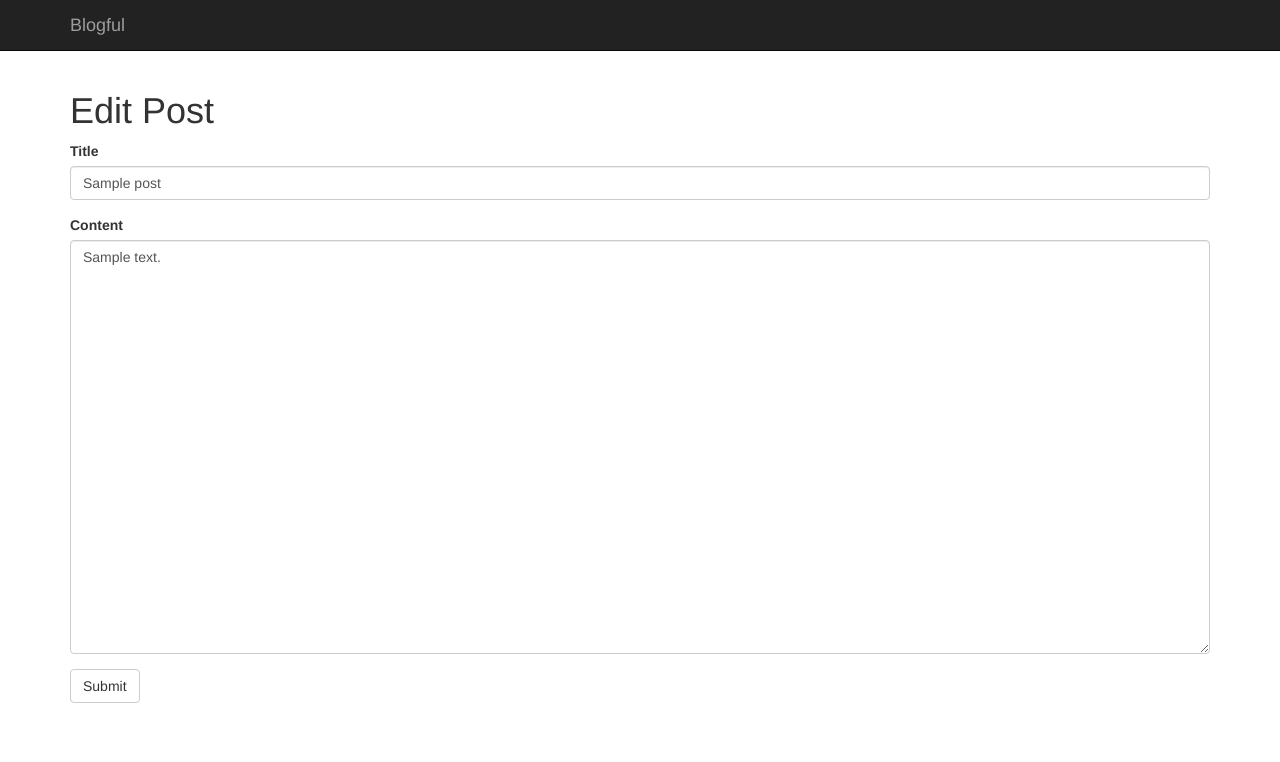
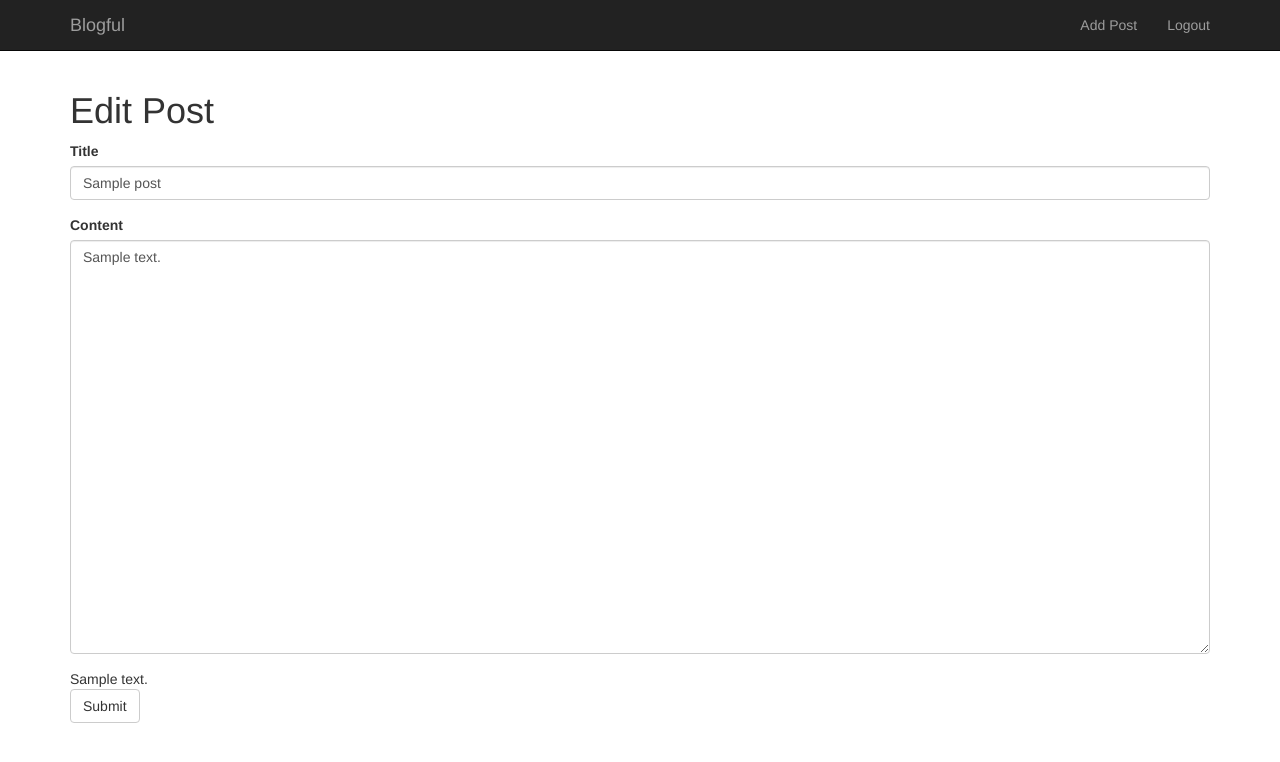
Before and after one commit to mroswell/flask-blog, a Flask app: page /post/1/edit in a window 1280 px wide. Shown: the top 762 px of the page. Run offline with Flask 2, Linux system fonts and the light colour scheme; a user stored in the database is signed in; tables that the repository leaves empty hold one stand-in row (values such as "Sample post"); some libraries are stand-ins or nearby versions.

Commit message:
add login/logout/add to navbar

```diff
--- a/blog/models.py
+++ b/blog/models.py
@@ -4,7 +4,7 @@ from sqlalchemy import Column, Integer, String, Sequence, Text, DateTime
 
 from database import Base, engine
 
-from flask.ext.login import UserMixin
+from flask.ext.login import UserMixin #class from which user class inherits
 
 class Post(Base):
     __tablename__ = "posts"
@@ -22,4 +22,5 @@ class User(Base, UserMixin):
     name = Column(String(128))
     email = Column(String(128), unique=True)
     password = Column(String(128))
+
 Base.metadata.create_all(engine)
--- a/blog/templates/base.html
+++ b/blog/templates/base.html
@@ -33,8 +33,18 @@
                     <a class="navbar-brand" href="{{ url_for('posts') }}">Blogful</a>
                 </div>
                 <div class="collapse navbar-collapse">
+                {% block navbar_right %}
                     <ul class="nav navbar-nav navbar-right">
+          <!-- http://www.shea.io/lightweight-python-apps-with-flask-twitter-bootstrap-and-heroku/ 00 ul class="nav navbar-nav pull-right"-->
+            {% if not user.is_authenticated() %}
+              <li><a href="/login">Login</a></li>
+            {% else %}
+              <li><a href="/post/add">Add Post</a></li>
+              <li><a href="/logout">Logout</a></li>
+
+            {% endif %}
                     </ul>
+          {% endblock %}
                 </div>
             </div>
         </div>
--- a/blog/templates/edit_post.html
+++ b/blog/templates/edit_post.html
@@ -14,6 +14,10 @@
         <label for="content">Content</label>
         <textarea class="form-control" id="content" name="content" placeholder="Post content" rows="20" required>{{ post_content}}</textarea>
     </div>
+    <div class="content-preview">
+        {{ post_content | safe }}
+    </div>
+
     <button type="submit" class="btn btn-default">Submit</button>
 </form>
 {% endblock %}
--- a/blog/views.py
+++ b/blog/views.py
@@ -10,11 +10,9 @@ from flask import request, redirect, url_for
 
 
 from flask import flash
-from flask.ext.login import login_user
+from flask.ext.login import login_user, logout_user, current_user, login_required # methods and a decorator
 from werkzeug.security import check_password_hash
 from models import User
-
-from flask.ext.login import login_required
 
 
 @app.route("/login", methods=["POST"])
@@ -25,9 +23,19 @@ def login_post():
     if not user or not check_password_hash(user.password, password):
         flash("Incorrect username or password", "danger")
         return redirect(url_for("login_get"))
-
     login_user(user)
     return redirect(request.args.get('next') or url_for("posts"))
+
+@app.route("/login", methods=["GET"])
+def login_get():
+    return render_template("login.html", user=current_user)
+
+@app.route('/logout')
+@login_required
+def logout():
+    """Logs out the user, redirects to the home page"""
+    logout_user()
+    return redirect(url_for('posts'))
 
 
 # @app.route("/")
@@ -65,7 +73,8 @@ def posts(page=1, paginate_by=10):
         has_next=has_next,
         has_prev=has_prev,
         page=page,
-        total_pages=total_pages
+        total_pages=total_pages,
+        user=current_user
     )
 
 
@@ -78,7 +87,9 @@ def post(id):
     # post = posts[post_id]
 
     return render_template("post.html",
-        post=post
+        post=post,
+        user=current_user
+
     )
 
 
@@ -88,7 +99,8 @@ def edit_post_get(id):
     post = session.query(Post).get(id)
 #    post.content=mistune.markdown(request.form["content"])
 
-    return render_template("edit_post.html",  post_title = post.title,   post_content = post.content )
+    return render_template("edit_post.html",  post_title = post.title,   post_content = post.content,         user=current_user
+ )
 
 
 @app.route("/post/<int:id>/delete")
@@ -120,7 +132,7 @@ def edit_post_post(id):
 @app.route("/post/add", methods=["GET"])
 @login_required
 def add_post_get():
-    return render_template("add_post.html")
+    return render_template("add_post.html",         user=current_user)
 
 
 @app.route("/post/add", methods=["POST"])
@@ -129,11 +141,7 @@ def add_post_post():
     post = Post(
         title=request.form["title"],
         content=request.form["content"],
-    )
+        )
     session.add(post)
     session.commit()
     return redirect(url_for("posts"))
-
-@app.route("/login", methods=["GET"])
-def login_get():
-    return render_template("login.html")
```
Also changed, not shown: blog/filters.py (line endings or trailing spaces), 3 other files.
